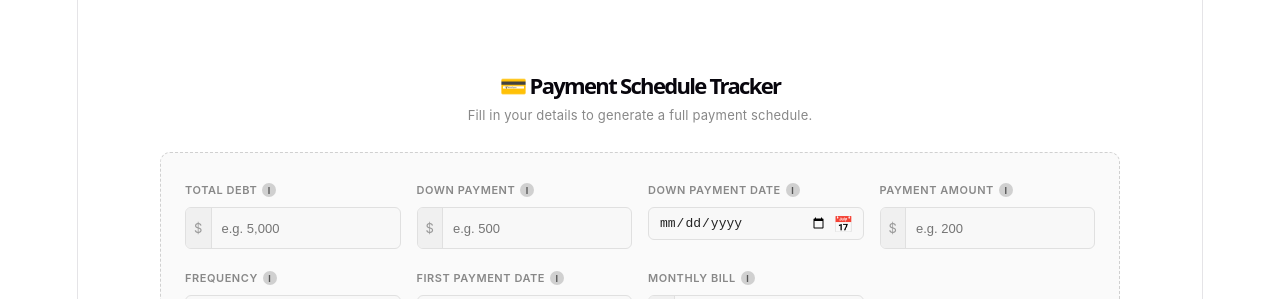
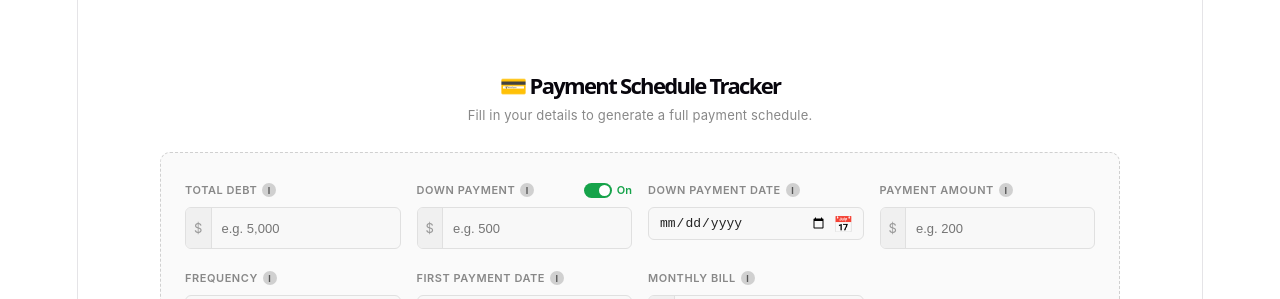
Before and after one commit to Estebanjim26/Payment-tracker, a React (Vite) app: page / in a window 1280 px wide. Shown: the top 299 px of the page. Built offline with nearby package versions, Linux system fonts and the light colour scheme.

Commit message:
Add toggle for down payment usage in App component

```diff
--- a/src/App.tsx
+++ b/src/App.tsx
@@ -101,6 +101,7 @@ interface Row {
 
 export default function App() {
   const [totalDebt, setTotalDebt] = useState("");
+  const [useDownPayment, setUseDownPayment] = useState(true);
   const [downPayment, setDownPayment] = useState("");
   const [downPaymentDate, setDownPaymentDate] = useState("");
   const [paymentAmount, setPaymentAmount] = useState("");
@@ -111,25 +112,29 @@ export default function App() {
 
   const schedule = useMemo((): Row[] => {
     const total = parseFloat(totalDebt) || 0;
-    const dp = parseFloat(downPayment) || 0;
-    const dpDate = parseDate(downPaymentDate);
+    const dp = useDownPayment ? (parseFloat(downPayment) || 0) : 0;
+    const dpDate = useDownPayment ? parseDate(downPaymentDate) : new Date(0);
     const pmt = parseFloat(paymentAmount) || 0;
     const firstPmt = parseDate(firstPaymentDate);
     const bill = parseFloat(monthlyBill) || 0;
     const isMonthlyFreq = freqWeeks === "monthly";
     const freqDays = isMonthlyFreq ? 0 : (parseInt(freqWeeks) || 1) * 7;
 
-    if (!total || !dpDate || !firstPmt || !pmt) return [];
+    if (!total || !firstPmt || !pmt) return [];
+    if (useDownPayment && !parseDate(downPaymentDate)) return [];
 
     const rows: Row[] = [];
     const balAfterDP = parseFloat(Math.max(0, total - dp).toFixed(2));
-    rows.push({ date: dpDate, type: "DP", payment: dp, balance: balAfterDP, isDP: true });
+    if (useDownPayment && dp > 0 && dpDate) {
+      rows.push({ date: dpDate, type: "DP", payment: dp, balance: balAfterDP, isDP: true });
+    }
 
     let bal = balAfterDP;
     let pmtDate = new Date(firstPmt);
     if (isMonthlyFreq) {
       pmtDate = new Date(firstPmt.getFullYear(), firstPmt.getMonth(), 1);
-      if (pmtDate <= dpDate) {
+      const refDate = (useDownPayment && dpDate) ? dpDate : new Date(0);
+      if (pmtDate <= refDate) {
         pmtDate = new Date(pmtDate.getFullYear(), pmtDate.getMonth() + 1, 1);
       }
     }
@@ -172,7 +177,7 @@ export default function App() {
 
   const debtPayments = schedule.filter((r) => r.type === "Payment" || r.type === "Final");
   const payoffRow = schedule.find((r) => r.type === "Final");
-  const remaining = Math.max(0, (parseFloat(totalDebt) || 0) - (parseFloat(downPayment) || 0));
+  const remaining = Math.max(0, (parseFloat(totalDebt) || 0) - (useDownPayment ? (parseFloat(downPayment) || 0) : 0));
 
   const handleCopy = () => {
     const summaryLines = [
@@ -202,7 +207,7 @@ export default function App() {
   };
 
   const handleReset = () => {
-    setTotalDebt(""); setDownPayment(""); setDownPaymentDate("");
+    setTotalDebt(""); setUseDownPayment(true); setDownPayment(""); setDownPaymentDate("");
     setPaymentAmount(""); setFreqWeeks(""); setFirstPaymentDate(""); setMonthlyBill("");
   };
 
@@ -217,16 +222,32 @@ export default function App() {
             <input style={noBorderInput} placeholder="e.g. 5,000" value={totalDebt} onChange={e => setTotalDebt(e.target.value)} />
           </div></div>
 
-        <div><label style={labelStyle}>Down Payment <InfoIcon tip={tooltips.downPayment} /></label>
-          <div style={prefixWrap}><span style={prefixSpan}>$</span>
-            <input style={noBorderInput} placeholder="e.g. 500" value={downPayment} onChange={e => setDownPayment(e.target.value)} />
-          </div></div>
+        <div>
+          <label style={labelStyle}>
+            Down Payment <InfoIcon tip={tooltips.downPayment} />
+            <span
+              onClick={() => setUseDownPayment(p => !p)}
+              style={{ marginLeft: "auto", display: "inline-flex", alignItems: "center", gap: 5, cursor: "pointer", fontSize: 11, fontWeight: 600, color: useDownPayment ? "#16a34a" : "#aaa", textTransform: "none", letterSpacing: 0 }}
+            >
+              <span style={{ width: 28, height: 15, borderRadius: 10, background: useDownPayment ? "#16a34a" : "#ccc", position: "relative", display: "inline-block", transition: "background 0.2s" }}>
+                <span style={{ position: "absolute", top: 2, left: useDownPayment ? 15 : 2, width: 11, height: 11, borderRadius: "50%", background: "#fff", transition: "left 0.2s" }} />
+              </span>
+              {useDownPayment ? "On" : "Off"}
+            </span>
+          </label>
+          <div style={{ ...prefixWrap, opacity: useDownPayment ? 1 : 0.4, pointerEvents: useDownPayment ? "auto" : "none" }}>
+            <span style={prefixSpan}>$</span>
+            <input style={noBorderInput} placeholder="e.g. 500" value={downPayment} onChange={e => setDownPayment(e.target.value)} disabled={!useDownPayment} />
+          </div>
+        </div>
 
-        <div><label style={labelStyle}>Down Payment Date <InfoIcon tip={tooltips.downPaymentDate} /></label>
-          <div style={{ position: "relative" }}>
-            <input type="date" style={{ ...baseInput, paddingRight: 36 }} value={downPaymentDate} onChange={e => setDownPaymentDate(e.target.value)} />
+        <div>
+          <label style={labelStyle}>Down Payment Date <InfoIcon tip={tooltips.downPaymentDate} /></label>
+          <div style={{ position: "relative", opacity: useDownPayment ? 1 : 0.4, pointerEvents: useDownPayment ? "auto" : "none" }}>
+            <input type="date" style={{ ...baseInput, paddingRight: 36 }} value={downPaymentDate} onChange={e => setDownPaymentDate(e.target.value)} disabled={!useDownPayment} />
             <span style={{ position: "absolute", right: 10, top: "50%", transform: "translateY(-50%)", fontSize: 16, pointerEvents: "none" }}>📅</span>
-          </div></div>
+          </div>
+        </div>
 
         <div><label style={labelStyle}>Payment Amount <InfoIcon tip={tooltips.paymentAmount} /></label>
           <div style={prefixWrap}><span style={prefixSpan}>$</span>
@@ -258,8 +279,8 @@ export default function App() {
         <>
           <div style={{ fontFamily: "monospace", fontSize: 13, padding: "14px 18px", background: "#fafafa", border: "1px dashed #bbb", borderRadius: 8, marginBottom: 16, lineHeight: "2.1", color: "#444" }}>
             <div>· Total Debt: <strong>{fmt(totalDebt)}</strong></div>
-            <div>· Down Payment: <strong>{fmt(downPayment)}</strong></div>
-            <div>· Remaining Balance After Down Payment: <strong>{fmt(remaining)}</strong></div>
+            {useDownPayment && <div>· Down Payment: <strong>{fmt(downPayment)}</strong></div>}
+            {useDownPayment && <div>· Remaining Balance After Down Payment: <strong>{fmt(remaining)}</strong></div>}
             <div>· Payment Plan: <strong>{fmt(paymentAmount)}</strong> <strong>{freqLabel(freqWeeks)}</strong></div>
           </div>
 
```
